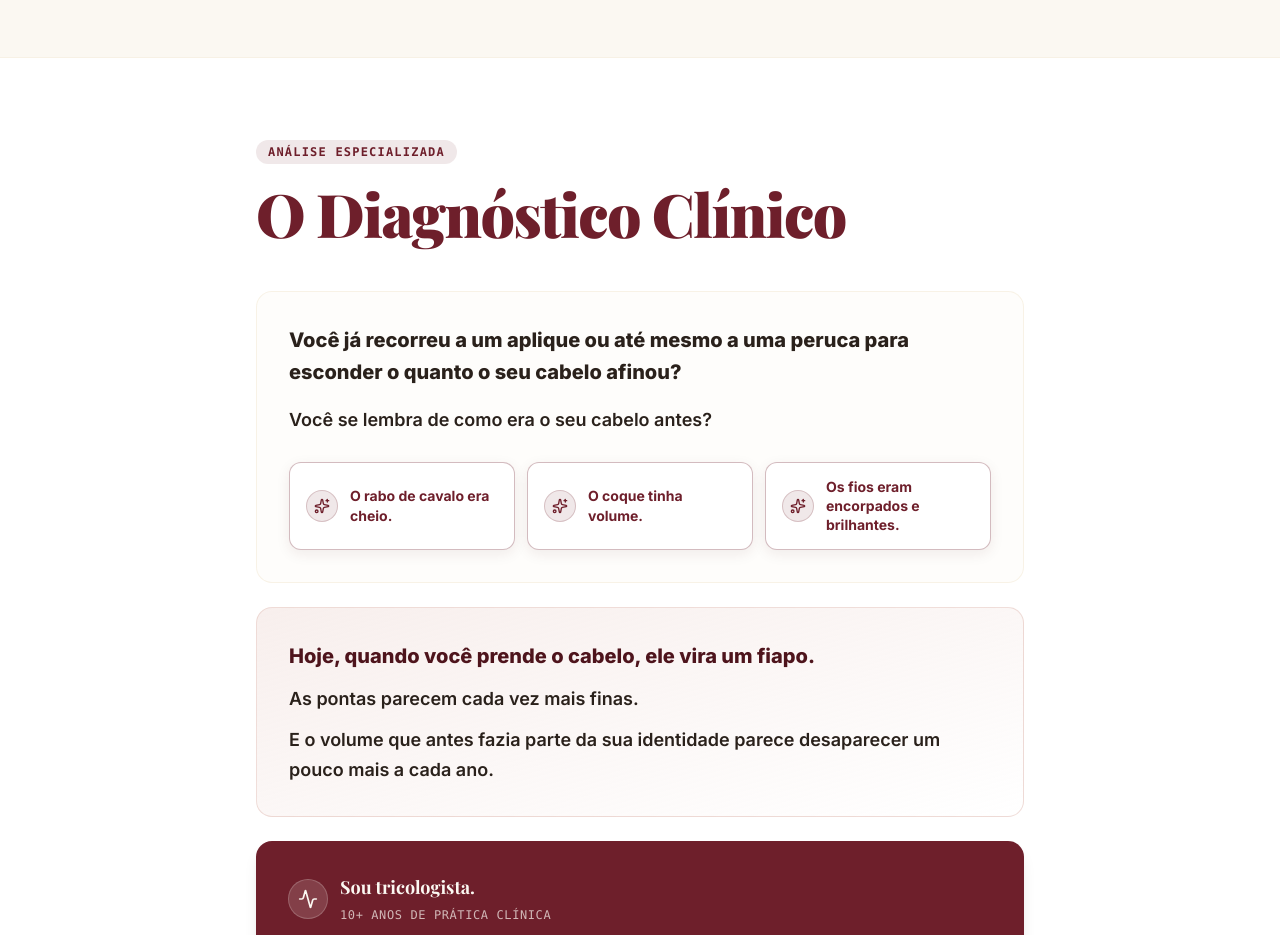
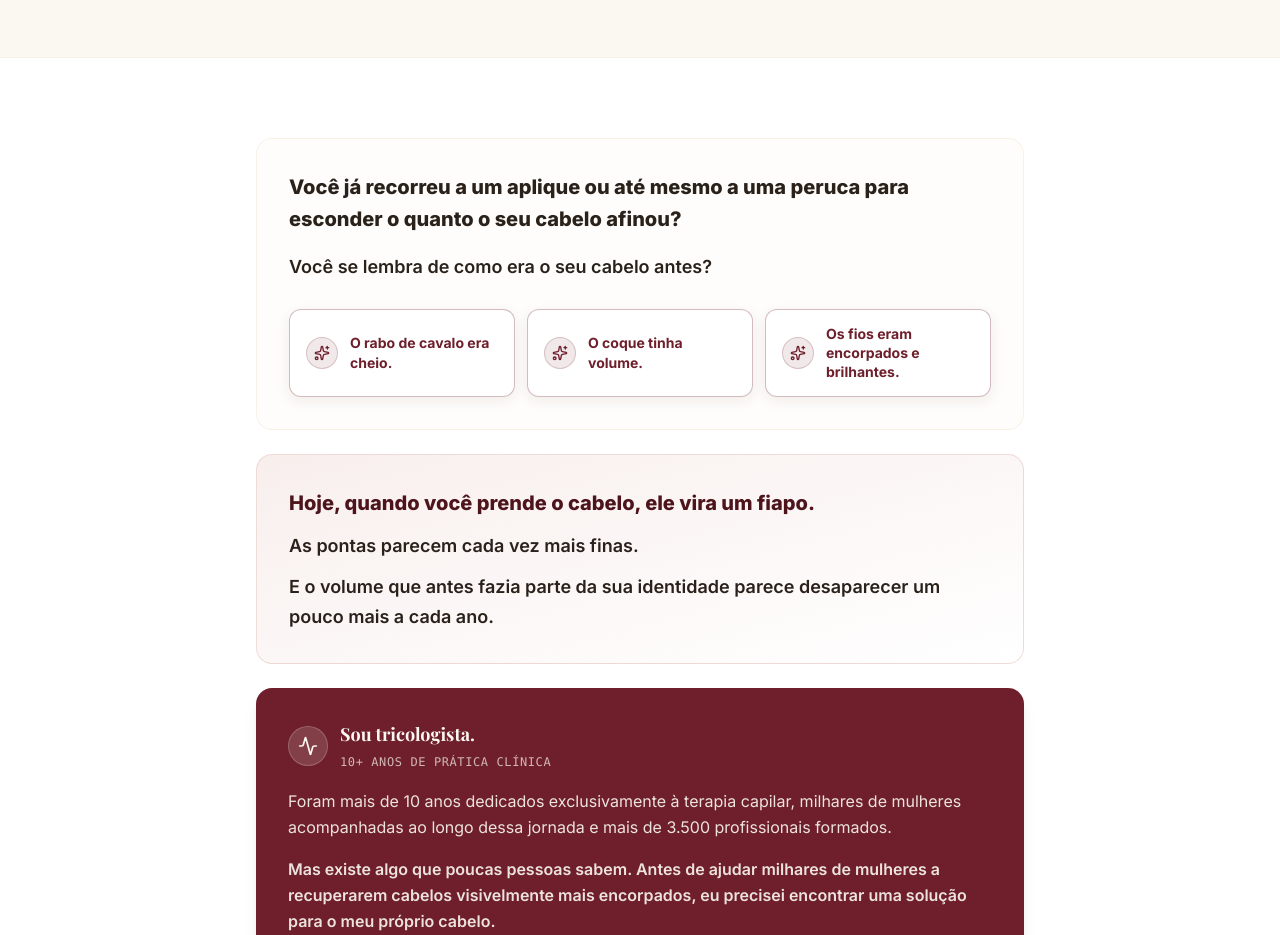
Before and after one commit to DellsantosXD/lp-proteina-do-trigo-A, a React (Vite) app: page / in a window 1280 px wide. Shown: the part 1400-2335 px from the top of the page. Built offline with nearby package versions, Linux system fonts and the light colour scheme; a web font is replaced by a local one.

Commit message:
style: remove ANÁLISE ESPECIALIZADA / O Diagnóstico Clínico section header

```diff
--- a/src/App.tsx
+++ b/src/App.tsx
@@ -163,15 +163,6 @@ export default function App() {
       {/* LEAD SECTION - PROBLEM OUTLINE */}
       <section className="py-20 px-6 border-t border-tan-deep/25 bg-white">
         <div className="max-w-3xl mx-auto">
-          <div className="text-center md:text-left mb-10">
-            <span className="inline-block px-3 py-1 bg-bordo/10 text-bordo font-mono text-xs font-bold uppercase tracking-widest rounded-full mb-3">
-              Análise Especializada
-            </span>
-            <h2 className="text-3xl sm:text-5xl md:text-6xl font-serif text-bordo font-black tracking-tight leading-tight">
-              O Diagnóstico Clínico
-            </h2>
-          </div>
-
           {/* Structured Storytelling Cards */}
           <div className="space-y-6 mb-12">
             {/* Card 1: Memória & Identificação */}
```
